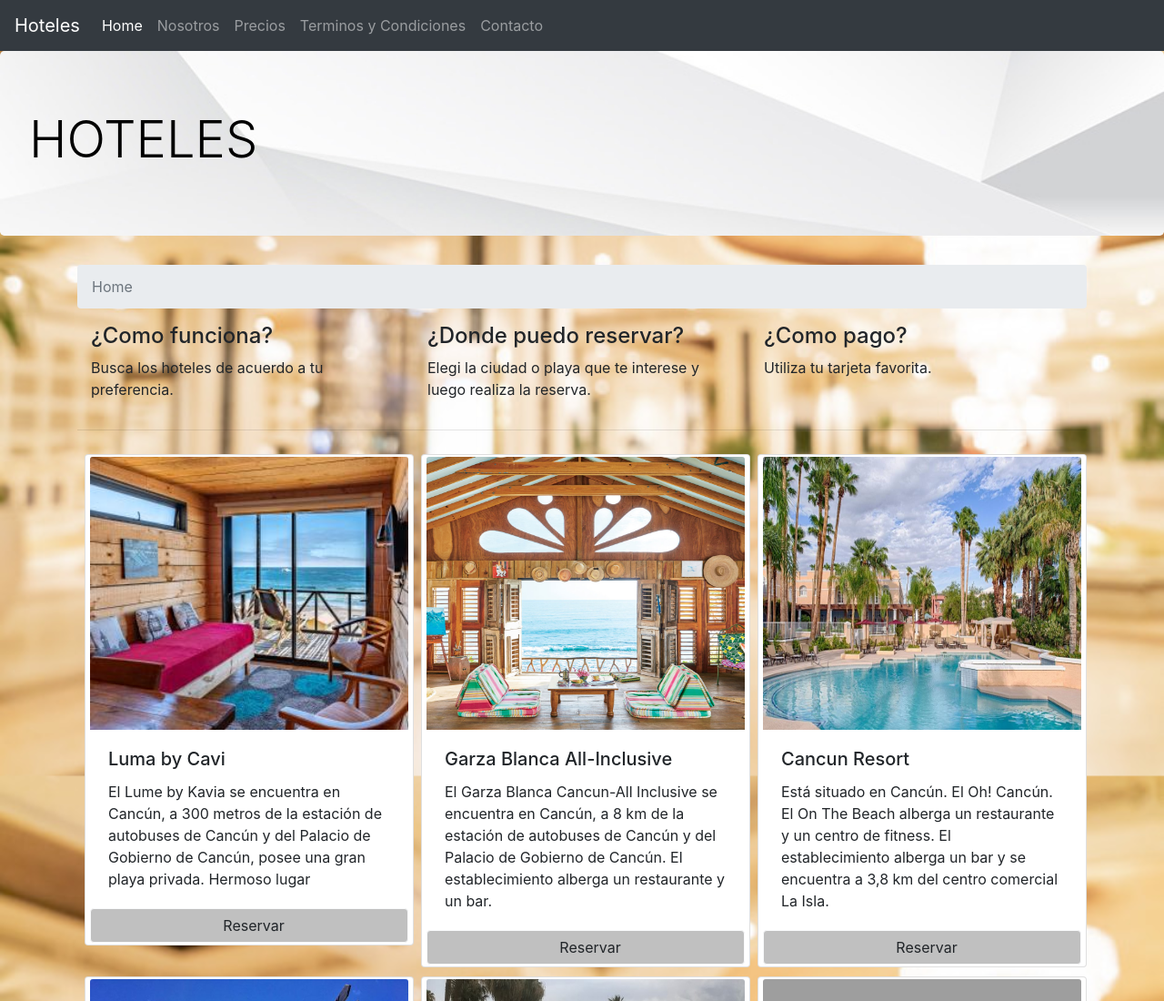
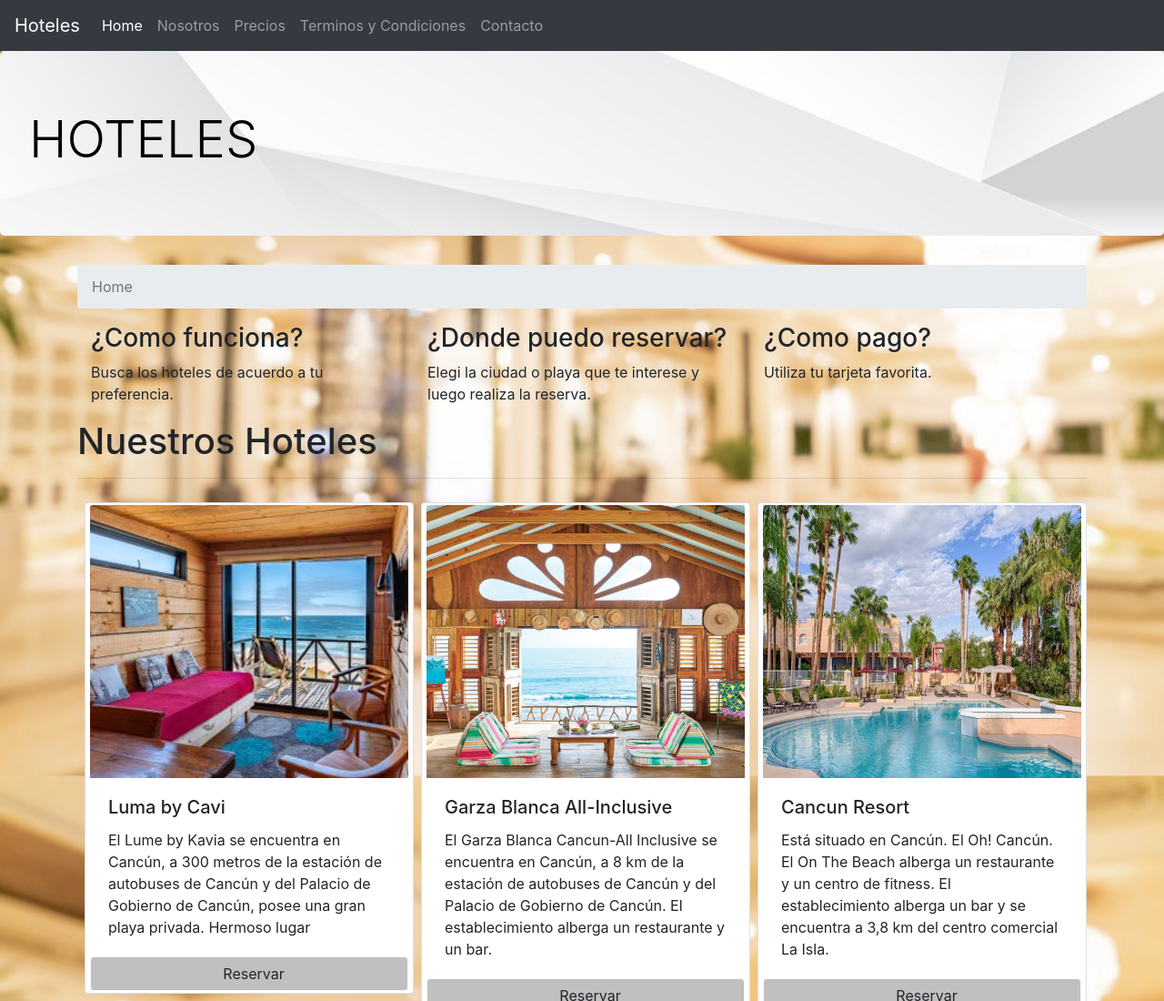
Before and after one commit to daniloulbrich/Curso-Bootstrap, a website: page index.html in a window 1280 px wide. Shown: the top 1100 px of the page at 91% size. Drawn offline with nearby package versions, Linux system fonts and the light colour scheme; grey boxes are pictures that could not be loaded; a web font is replaced by a local one.

Commit message:
Se agrega detalles

```diff
--- a/index.html
+++ b/index.html
@@ -51,18 +51,19 @@
     <div class="container">
         <div class="d-flex flex-wrap">
             <div class="col-sm-4">
-                <h4>¿Como funciona?</h4>
+                <h3>¿Como funciona?</h3>
                 <p>Busca los hoteles de acuerdo a tu preferencia.</p>
             </div>
             <div class="col-sm-4">
-                <h4>¿Donde puedo reservar?</h4>
+                <h3>¿Donde puedo reservar?</h3>
                 <p>Elegi la ciudad o playa que te interese y luego realiza la reserva.</p>
             </div>
             <div class="col-sm-4">
-                <h4>¿Como pago?</h4>
+                <h3>¿Como pago?</h3>
                 <p>Utiliza tu tarjeta favorita.</p>
             </div>
         </div>
+        <h1>Nuestros Hoteles</h1>
         <hr />
     </div>
 
```
Also changed, not shown: about.html (+1 -0 lines), contacto.html (+1 -0 lines), precios.html (+2 -1 lines).
